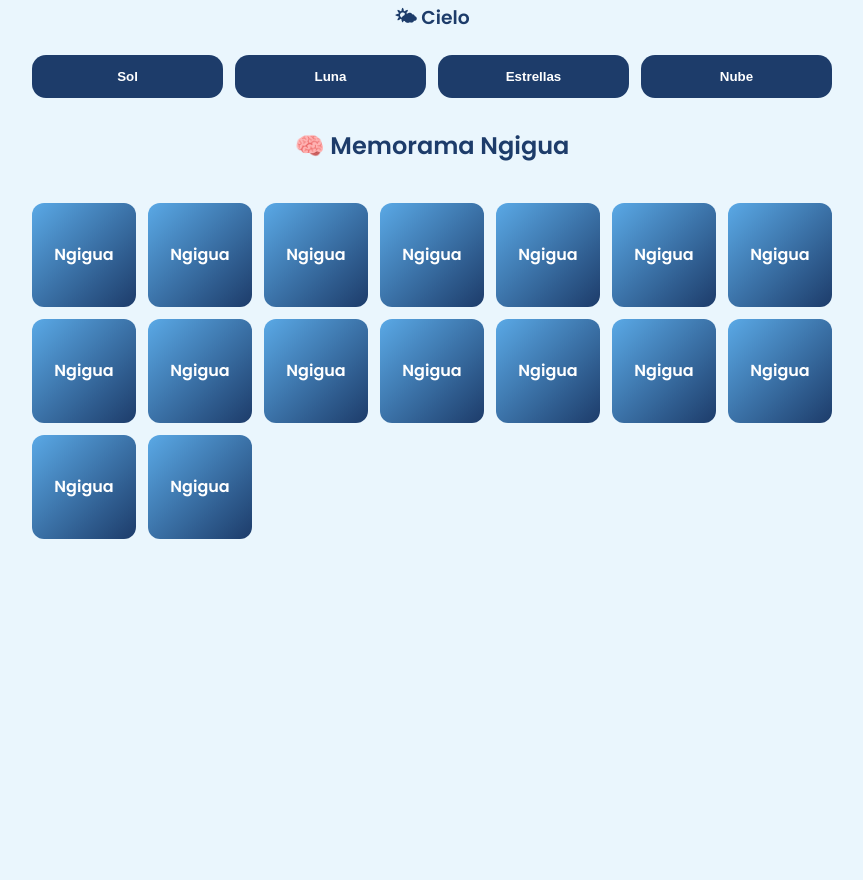
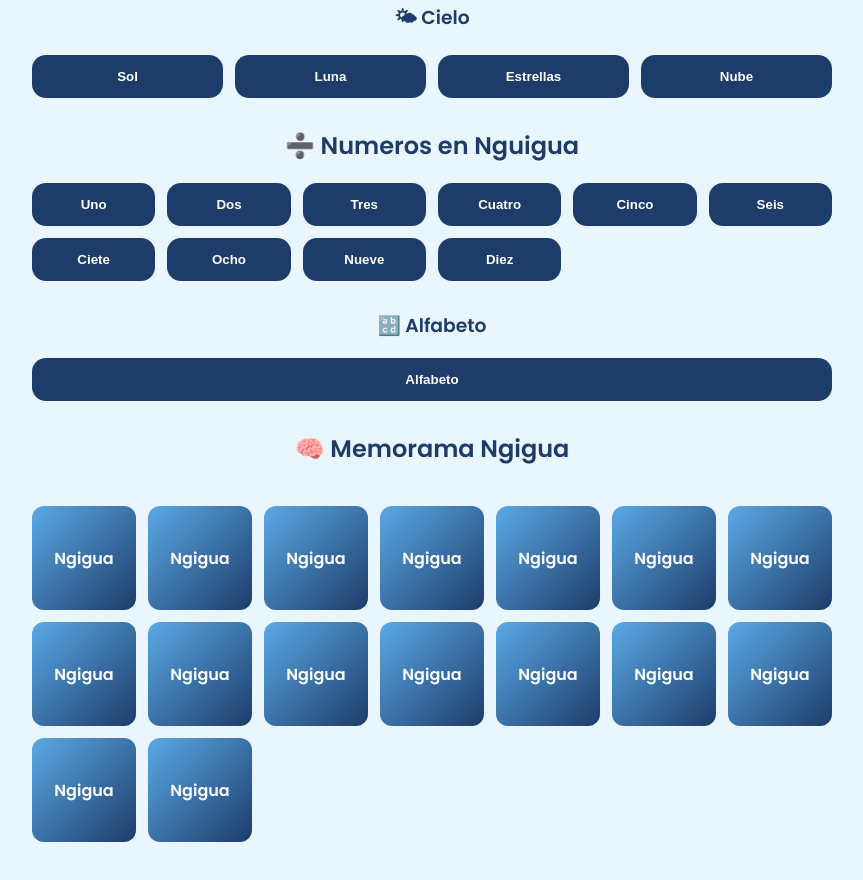
Before and after one commit to salas1728/Ngigua_Aplende_y_Conecta, a plain HTML site: page botones.html in a window 1280 px wide. Shown: the part 854-1734 px from the top of the page, without its empty margins (208-1071 px from the left). Before the commit the page ends 1453 px from the top, so only its background shows below. Drawn offline with Linux system fonts and the light colour scheme.

Commit message:
Update botones.html

```diff
--- a/botones.html
+++ b/botones.html
@@ -145,6 +145,7 @@ canvas{
   <strong>Selecciona una palabra</strong>
 </div>
 
+
 <h3>🔧 Herramientas</h3>
 <div class="grid" id="grid-nature"></div>
 
@@ -157,10 +158,17 @@ canvas{
 <h3>🌤 Cielo</h3>
 <div class="grid" id="grid-weather"></div>
 
+<h2>➗  Numeros en Nguigua</h2>
+<div class="grid" id="grid-nums"></div>
+<h3> 🔡  Alfabeto</h3>
+<div class="grid" id="grid-alfabeto"></div>
+
 <h2>🧠 Memorama Ngigua</h2>
 <div id="memory">
   <div class="memory-grid" id="memory-grid"></div>
-</div>
+
+
+
 
 <script>
 /* ===== DATOS ===== */
@@ -188,7 +196,23 @@ const themes={
     {name:'Luna',img:'Captura de pantalla 2025-10-24 092830.png'},
     {name:'Estrellas',img:'Captura de pantalla 2025-10-24 092851.png'},
     {name:'Nube',img:'Captura de pantalla 2025-10-24 092858.png'}
-  ]
+  ],
+  nums:[
+    {name:'Uno',img:'WhatsApp Image 2026-02-20 at 12.40.19 AM.jpeg'},
+    {name:'Dos',img:'imagenes2/Captura de pantalla 2026-02-20 005748.png'},
+    {name:'Tres',img:'imagenes2/Captura de pantalla 2026-02-20 005955.png'},
+    {name:'Cuatro',img:'imagenes2/Captura de pantalla 2026-02-20 010046.png'},
+    {name:'Cinco',img:'imagenes2/Captura de pantalla 2026-02-20 010302.png'},
+    {name:'Seis',img:'imagenes2/Captura de pantalla 2026-02-20 010344.png'},
+    {name:'Ciete',img:'imagenes2/Captura de pantalla 2026-02-20 010451.png'},
+    {name:'Ocho',img:'imagenes2/WhatsApp Image 2026-02-20 at 12.40.19 AM.jpeg'},
+    {name:'Nueve',img:'imagenes2/Captura de pantalla 2026-02-20 010551.png'},
+    {name:'Diez',img:'imagenes2/Captura de pantalla 2026-02-20 010633.png'},
+],
+alfabeto:[
+  {name:"Alfabeto",img:"imagenes2/Captura de pantalla 2026-02-20 011250.png"}
+]
+
 };
 
 /* ===== GRID IMÁGENES ===== */
@@ -210,6 +234,8 @@ buildGrid('grid-nature',themes.nature);
 buildGrid('grid-person',themes.person);
 buildGrid('grid-animals',themes.animals);
 buildGrid('grid-weather',themes.weather);
+buildGrid("grid-nums",themes.nums);
+buildGrid("grid-alfabeto",themes.alfabeto);
 
 /* ===== MEMORAMA ===== */
 const allImages=[
```
